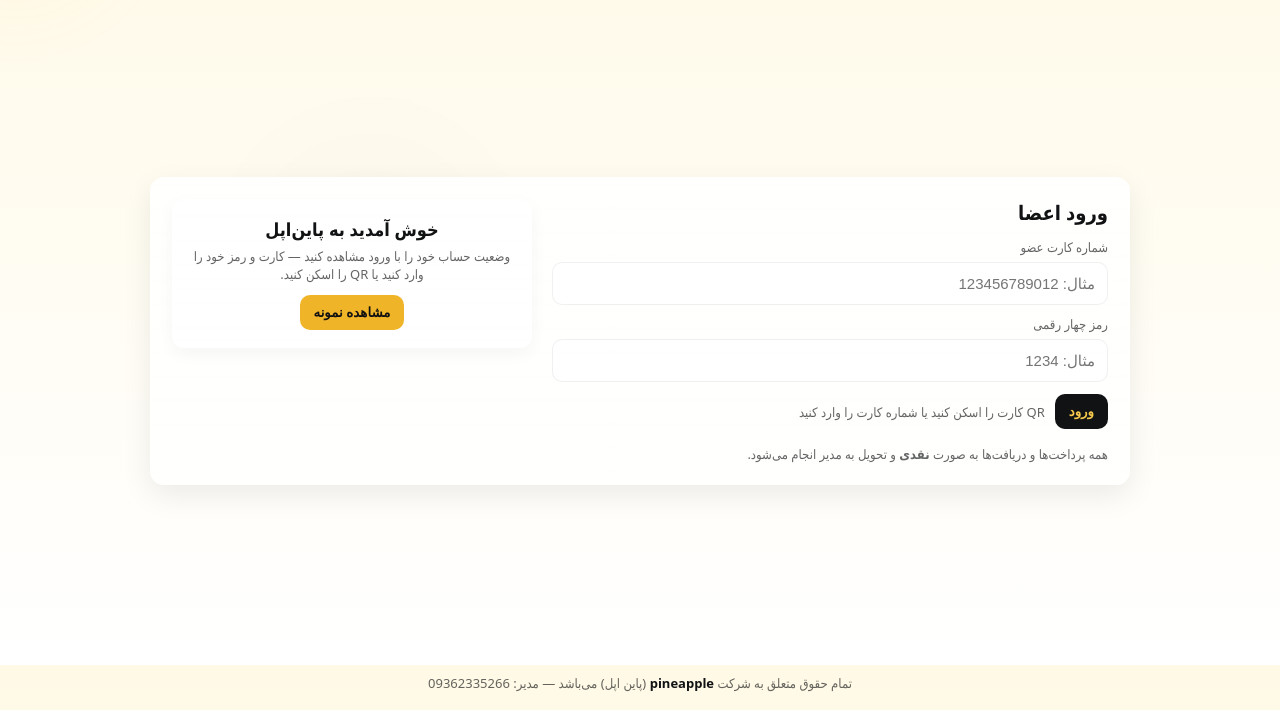
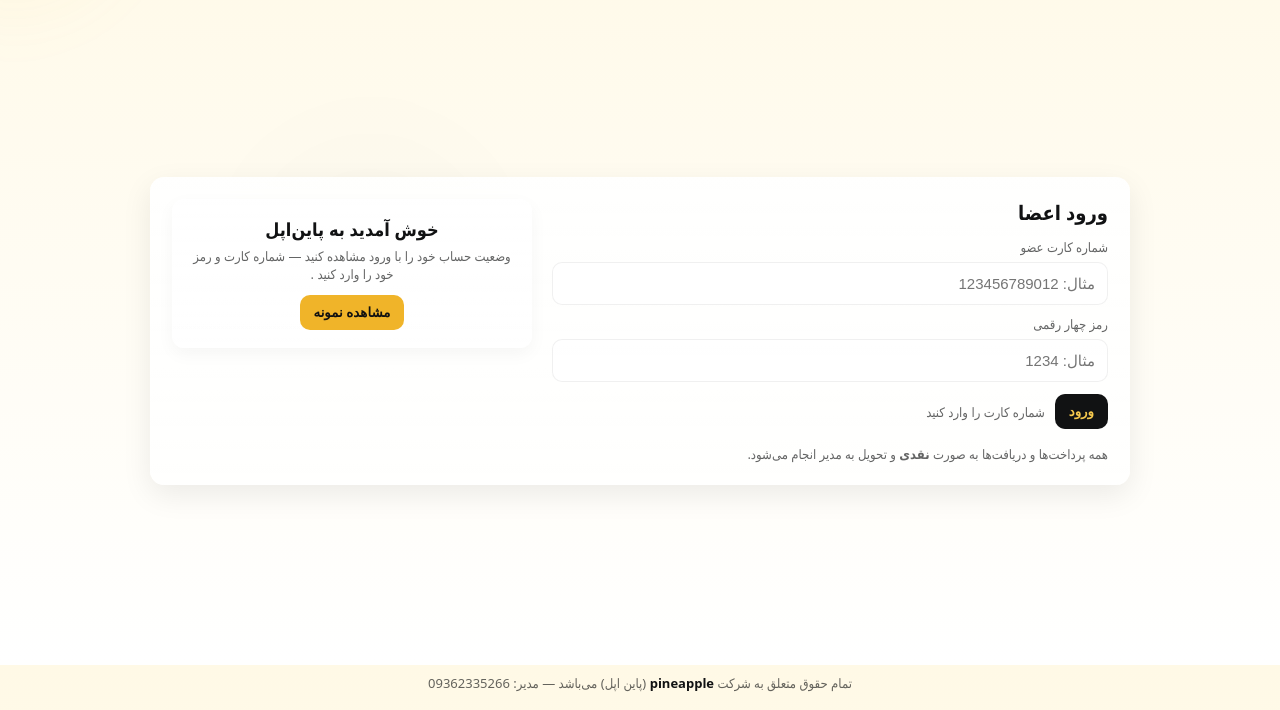
Before and after one commit to MHMahdavi1391/pineapple, a plain HTML site: page index.html in a window 1280 px wide. Shown: the part 135-845 px from the top of the page. Drawn offline with Linux system fonts and the light colour scheme.

Commit message:
Update index.html

```diff
--- a/index.html
+++ b/index.html
@@ -101,7 +101,7 @@
 
           <div style="margin-top:12px;display:flex;gap:10px;align-items:center">
             <button id="loginBtn" class="btn" type="button">ورود</button>
-            <div class="muted">QR کارت را اسکن کنید یا شماره کارت را وارد کنید</div>
+            <div class="muted"> شماره کارت را وارد کنید</div>
           </div>
           <div id="error" class="notice" style="color:#b00020"></div>
 
@@ -129,7 +129,7 @@
         <div id="welcomePanel" style="display:block">
           <div class="profile fadeIn">
             <div style="font-size:18px;font-weight:700;margin-bottom:6px">خوش آمدید به پاین‌اپل</div>
-            <div class="small">وضعیت حساب خود را با ورود مشاهده کنید — کارت و رمز خود را وارد کنید یا QR را اسکن کنید.</div>
+            <div class="small">وضعیت حساب خود را با ورود مشاهده کنید — شماره کارت و رمز خود را وارد کنید .</div>
             <div style="margin-top:12px;text-align:center">
               <button id="demoBtn" class="btn" style="background:var(--accent-deep);color:#111">مشاهده نمونه</button>
             </div>
```
